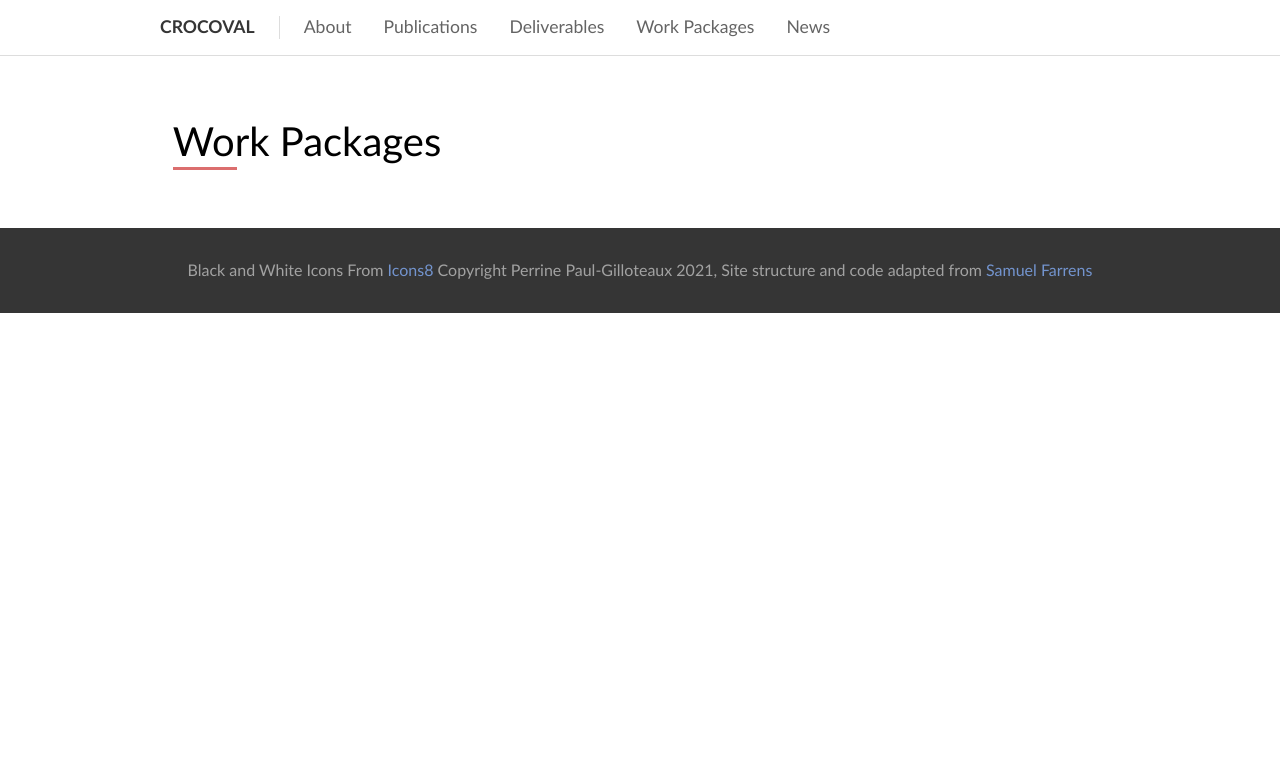
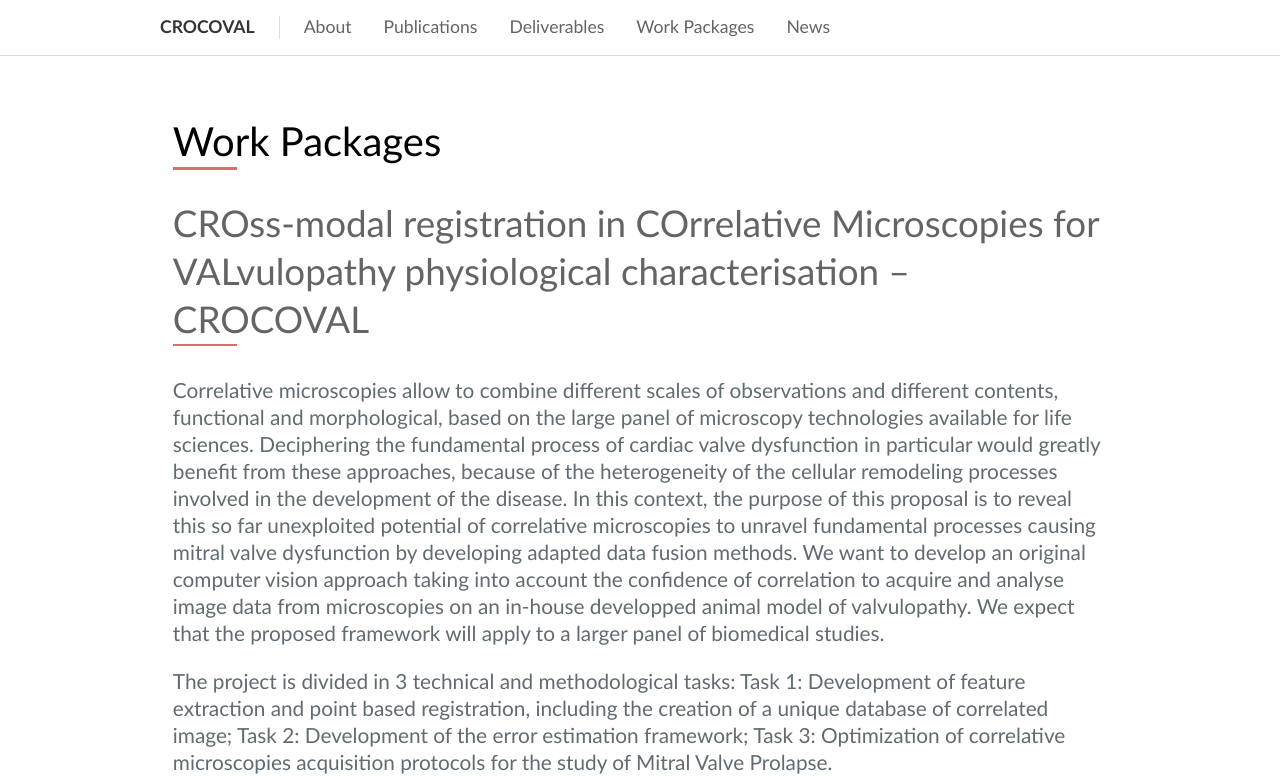
Before and after one commit to anrcrocoval/anrcrocoval.github.io, a Jekyll site: the page built from wpdescription.md, in a window 1280 px wide and 1239 px high. Shown: the top 776 px of the window. Built offline with Jekyll 4.4.1, drawn with Linux system fonts in a browser that asks for light colours; grey boxes are pictures that could not be loaded.

Commit message:
added wp description

```diff
--- a/wpdescription.md
+++ b/wpdescription.md
@@ -3,3 +3,15 @@ title: Work Packages
 layout: category
 category: wp
 ---
+
+## CROss-modal registration in COrrelative Microscopies for VALvulopathy physiological characterisation – CROCOVAL
+
+Correlative microscopies allow to combine different scales of observations and different contents, functional and morphological, based on the large panel of microscopy technologies available for life sciences. Deciphering the fundamental process of cardiac valve dysfunction in particular would greatly benefit from these approaches, because of the heterogeneity of the cellular remodeling processes involved in the development of the disease. In this context, the purpose of this proposal is to reveal this so far unexploited potential of correlative microscopies to unravel fundamental processes causing mitral valve dysfunction by developing adapted data fusion methods. We want to develop an original computer vision approach taking into account the confidence of correlation to acquire and analyse image data from microscopies on an in-house developped animal model of valvulopathy.
+We expect that the proposed framework will apply to a larger panel of biomedical studies.
+
+The project is divided in 3 technical and methodological tasks:
+Task 1: Development of feature extraction and point based registration, including the creation of a unique database of correlated image;
+Task 2: Development of the error estimation framework;
+Task 3: Optimization of correlative microscopies acquisition protocols for the study of Mitral Valve Prolapse.
+
+![Project organisation](wp.PNG "The project is based on the development of adapted feature extraction algorithm and point based registration, and of an error estimation framework. It will be supported and validated by the creation of an original data base, and will allow the development of original and optimized imaging workflows of acquisition.")
```
Also changed, not shown: assets/images/wp.PNG (added).
